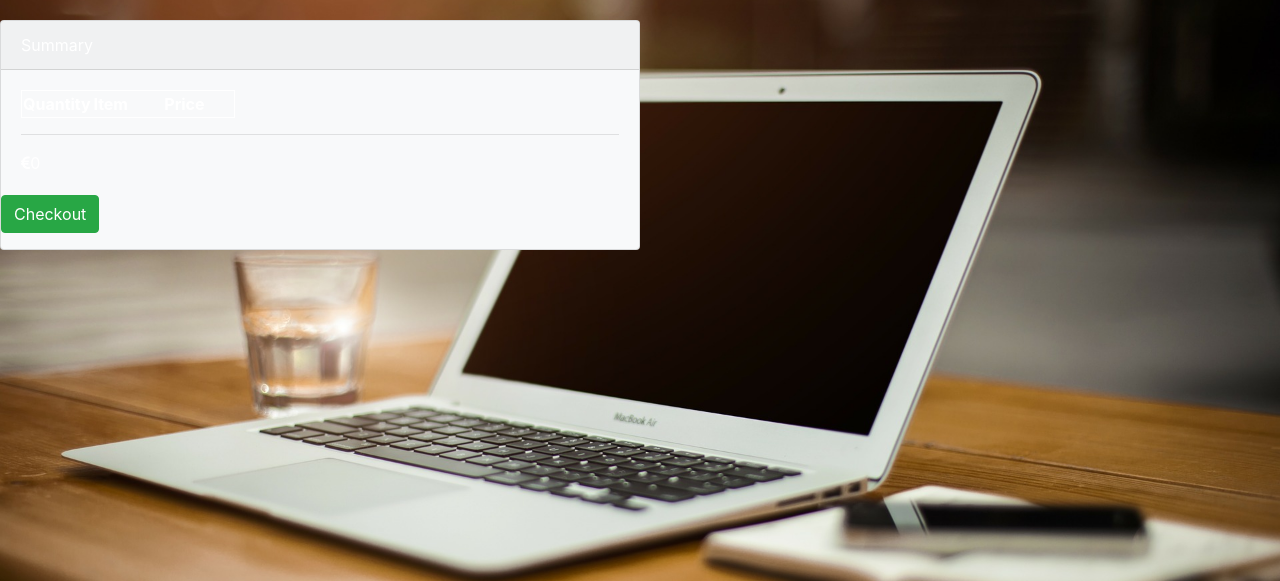
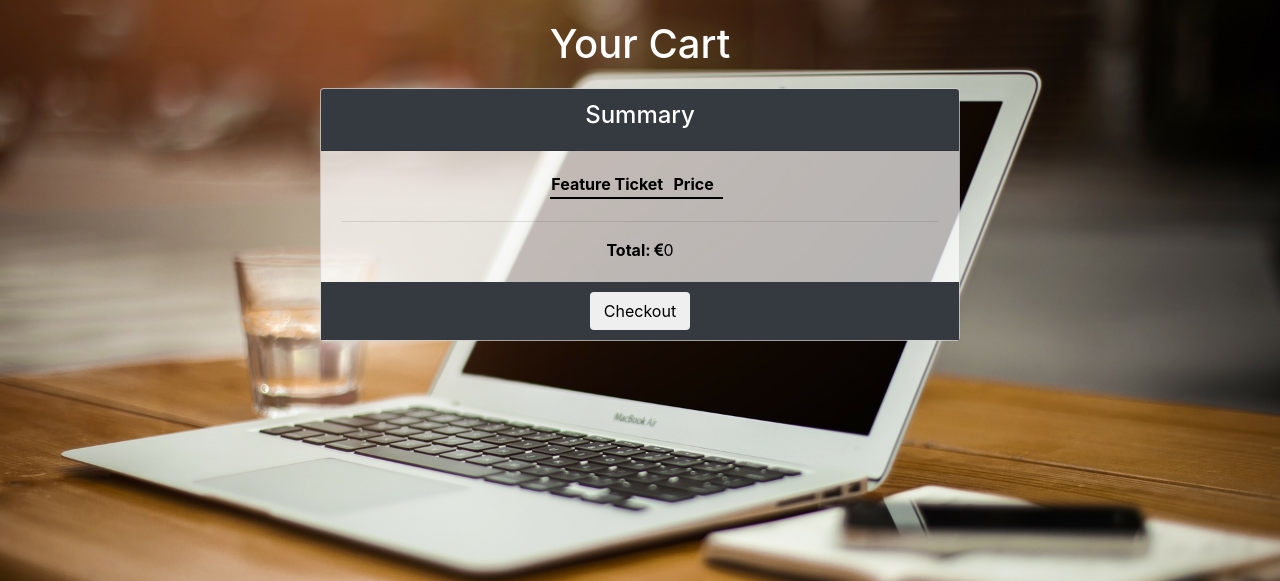
Before and after one commit to brettcutt/issue-tracker, a Django app: page /cart/ in a window 1280 px wide. Shown: the part 80-661 px from the top of the page. Run offline with Django 3.2, Linux system fonts and the light colour scheme; lists and menus that the app fills with data are empty; parts of the project's set-up code (start-up, migrations or seed data) failed here and were passed over; some libraries are stand-ins or nearby versions; some web fonts are replaced.

Commit message:
html layout and styling

```diff
--- a/cart/templates/cart.html
+++ b/cart/templates/cart.html
@@ -6,53 +6,78 @@
 
 
 
+<div class="test">
     <div class="wrapper margin-top-100">
+        <h1 class="center margin-top-100 margin-bottom-20">Your Cart</h1>
+        <div class="ticket-content center">
             {% for item in cart_items %}
-    <div class="inner">
-        <div class="card text-white bg-primary mb-3" style="max-width: 20rem;">
-            <div class="card-header">{{ item.ticket.name }}</div>
-            <div class="card-body">
-                <p class="card-text">{{ item.ticket.description | truncatechars:60 }}</p>
+            <div class="ticket">
+                <div class="ticket-header">
+                    <h4>{{ item.ticket.name }}</h4>
+
                 </div>
-
-
-            <!--The button for this form is in the form above. This input is hidden with a value of 0 to delete the product-->
-            <form id="form1" method="post" action="">
+                <div class="header-line"></div>
+                <p class=' inline'><b>Status:</b></p>
+                {% if item.ticket.status == 'To Do' %}
+                <p class='inline status-todo'>{{ item.ticket.status }}</p>
+                {% elif item.ticket.status == 'Doing' %}
+                <p class='inline status-doing'>{{ item.ticket.status }}</p>
+                {% elif item.ticket.status == 'Done' %}
+                <p class='inline status-done'>{{ item.ticket.status }}</p>
+                {% endif %}
+                <div class="short-line"></div>
+                <p><b>Issued:</b> {{ item.ticket.created_date }}</p>
+                <div class="short-line"></div>
+                <p>{{ item.ticket.description | truncatechars:40 }}</p>
+                <div class="ticket-bottom">
+                    <form method='get' class='inline' action="{% url 'feature_detail' item.ticket.id %}">
+                        <div class=''>
+                            <button type='submit' class=' btn btn-primary inline'>View Ticket</button>
+                        </div>
+                    </form>
+                    <form id="form1" class='inline' method="post" action="{% url 'remove_ticket' item.id %}">
                         {% csrf_token %}
-                <button type="submit" class="btn btn primary">
-                    <i class="fa fa-pencil" aria-hidden="true"></i>Amend
+                        <input name='quantity' type="hidden" value="0">
+                        <button form="form1" type="submit" class="btn btn-primary inline">
+                            <i class="fa fa-trash" aria-hidden="true"></i> Remove
                         </button>
-                <input name='quantity' type="hidden" value="0">
                     </form>
                 </div>
-
             </div>
             {% endfor %}
-    <div class="inner">
-        <div class="card bg-light mb-3" style="max-width: 100%;">
-            <div class="card-header">Summary</div>
-            <div class="card-body">
-                <table>
-                    <tr>
-                        <th style="width: 33%">Quantity</th>
-                        <th style="width: 33%">Item</th>
-                        <th style="width: 33%">Price</th>
+        </div>
+    </div>
+    <div class="summary">
+        <div class="card " style="max-width: 100%;">
+            <div class="card-header bg-dark center">
+                <h4>Summary</h4>
+            </div>
+            <div class="card-body center">
+                <table class='summary-table inline'>
+                    <tr class='bottom-border'>
+                        <th style="width: 66%">Feature Ticket</th>
+                        <th style="width: 66%">Price</th>
                     </tr>
                     {% for item in cart_items %}
                     <tr>
-                        <td>{{ item.quantity }}</td>
                         <td>{{ item.ticket.name }}</td>
                         <td><i class="fa fa-eur"></i>{{item.price}}</td>
                     </tr>
 
                     {% endfor %}
                 </table>
-                <hr>
-                <p class="card-text"><i class="fa fa-eur"></i>{{ total }}</p>
+                <hr class="mobile-hr">
+                <p class="card-text"><b>Total: </b><i class="fa fa-eur"></i>{{ total }}</p>
             </div>
-            <div class="form-group">
-                <a href="" class="btn btn-success" role="button"><span class="glyphicon glyphicon-ok-sign"></span>Checkout</a>
+            {% if total == 0 %}
+            <div class="form-group bg-dark center">
+                <button class="inline btn " role="button">Checkout</button>
             </div>
+            {% else %}
+            <div class="form-group bg-dark center">
+                <a href="" class="inline btn btn-success" role="button">Checkout</a>
+            </div>
+            {% endif %}
         </div>
 
     </div>
--- a/home/templates/index.html
+++ b/home/templates/index.html
@@ -18,7 +18,7 @@
 
         <div></div>
         <div>
-            <h1 class=center>Bugs</h1>
+            <h1 class=center>Unicorn Attractor</h1>
             <div class="line"></div>
         </div>
 
--- a/static/css/style.css
+++ b/static/css/style.css
@@ -4,6 +4,10 @@ body {
     background-attachment: fixed;
     background-size: cover;
     color: #fff;
+}
+
+.btn {
+width: 100px;
 }
 
 /* DEFAULT */
@@ -42,12 +46,19 @@ h1 {
 h4 {
     color: #fff;
 }
+
+.container h1 {
+    margin-bottom: 20px;
+}
+
+
 /* BASE.HTML */
 header {
     top:0;
     position: fixed;
     width: 100%;
     height: 80px;
+    z-index: 1;
     background-image: linear-gradient(rgba(0,0,0,1), rgba(0,0,0,.1))
 }
 /* NAV */
@@ -177,10 +188,7 @@ nav a {
     margin-bottom: 0;
     padding: 5px
 }
-.wrapper {
-    display: grid;
 
-}
 
 .inner1, .inner2 {
     height: 100vh;
@@ -230,7 +238,7 @@ nav a {
 }
 
 .overlay-black {
-    background-color: rgba(0,0,0,.3);
+    background-color: rgba(0,0,0,.1);
     position: fixed;
     top: 0;
     left: 0;
@@ -254,17 +262,58 @@ nav a {
     padding: 0 5px;
 
 }
-.inner-content {
+.ticket-content {
     display: grid;
-    grid-template-columns: 1fr 1fr;
-    grid-auto-rows: minmax(250px,auto)
+    grid-template-columns: 1fr 1fr 1fr 1fr;
+    grid-auto-rows: minmax(210px,auto);
+
+}
+.ticket {
+    border-top-left-radius: 20px;
+    border-bottom-right-radius: 20px;
+    color: black;
+    margin: 0 7px 14px 7px;
+    position: relative;
+    background-color: rgba(255,255,255,.7);
+    box-shadow: 10px 10px 5px 0px rgba(0,0,0,0.75);
 }
 
-.inner-content > div {
-    border: 1px solid #fff;
-    padding: 10px;
-    margin: 0 7px 14px 7px;
-    position: relative;
+.ticket-header {
+    background-color: #343a40;
+    padding: 5px;
+    border-top-left-radius: 20px;
+}
+
+.ticket-bottom {
+    margin-top: 10px;
+}
+
+.short-line {
+    width: 25px;
+    height: 3px;
+    background-color: #000;
+    margin: 0 auto;
+}
+
+
+.ticket-content p {
+    margin-bottom: 0px;
+    margin-top: 5px;
+}
+
+.status-todo {
+    color: red;
+    font-weight: bold;
+}
+
+.status-done {
+    color: green;
+    font-weight: bold;
+}
+
+.status-doing {
+    color: orange;
+    font-weight: bold;
 }
 
 .button-bottom {
@@ -272,16 +321,25 @@ nav a {
     left: 0;
     right: 0;
     bottom: 0;
+    z-index: 0;
 }
 
 .button-bottom-btn {
 margin-bottom: 10px;
 }
 
-@media (max-width: 768px) {
-    .inner-content {
+@media (max-width: 767px) {
+    .ticket-content {
         grid-template-columns: 1fr;
-        grid-auto-rows: minmax(250px,auto)
+        grid-auto-rows: minmax(220px,auto)
+    }
+
+}
+
+@media (min-width: 768px) and (max-width:1200px) {
+    .ticket-content {
+        grid-template-columns: 1fr 1fr;
+        grid-auto-rows: minmax(200px,auto)
     }
 
 }
@@ -314,7 +372,7 @@ margin-bottom: 10px;
     margin: 0 auto;
     text-align: left;
     padding: 10px;
-    margin-top: 20px;
+    margin-top: 10px;
 }
 
 
@@ -350,9 +408,84 @@ margin-bottom: 10px;
 /* PROFILE */
 
 table, td {
-    border:  1px solid white;
 }
 
 td {
     padding: 10px;
 }
+
+/* CART */
+.summary {
+    width: 50%;
+    margin: 0 auto;
+}
+.card {
+    background-color: rgba(255,255,255,.7);
+}
+
+.card-body {
+    background-color: rgba(255,255,255,.0);
+    color: #000;
+}
+.summary-table {
+    width: 30%;
+}
+
+.summary-table td{
+    padding: 0;
+}
+
+.form-group {
+    padding: 10px;
+    margin: 0;
+}
+
+.bottom-border {
+    border-bottom: 2px solid #000;
+}
+
+@media (max-width: 767px) {
+    .summary {
+        width: 100%;
+        margin: 0 auto;
+        position: fixed;
+        bottom: 0;
+
+
+    }
+    .summary-table {
+        margin: 0 auto;
+        width: 170px;
+    }
+
+    .card {
+        position: fixed;
+        bottom: 0;
+        right: 0;
+        left:0;
+        height: 40vh;
+        overflow: hidden;
+        overflow-y: scroll;
+        border: none;
+    }
+.card-body {
+    padding: 0;
+}
+    .mobile-hr {
+        margin: 1.5px 0;
+    }
+    .test {
+        width: 100%;
+        height: 60vh;
+        overflow: hidden;
+        overflow-y: scroll;
+        padding-bottom: 100px;
+    }
+}
+
+@media (max-width: 991px) {
+    .summary-table {
+        margin: 0 auto;
+        width: 50%;
+    }
+}
--- a/templates/base.html
+++ b/templates/base.html
@@ -31,7 +31,7 @@
             <ul class="">
                 <li><a href="/">Home</a></li>
                 <li><a href="{% url 'bugs' %}">Bugs</a></li>
-                <li><a href="">Features</a></li>
+                <li><a href="{% url 'features' %}">Features</a></li>
                 {% if user.is_authenticated %}
                 <li><a href="{% url 'view_cart' %}">Cart</a></li>
                 <li><a href="{% url 'profile' %}">Profile</a></li>
```
Lines whose indentation alone changed are shown as unchanged.
